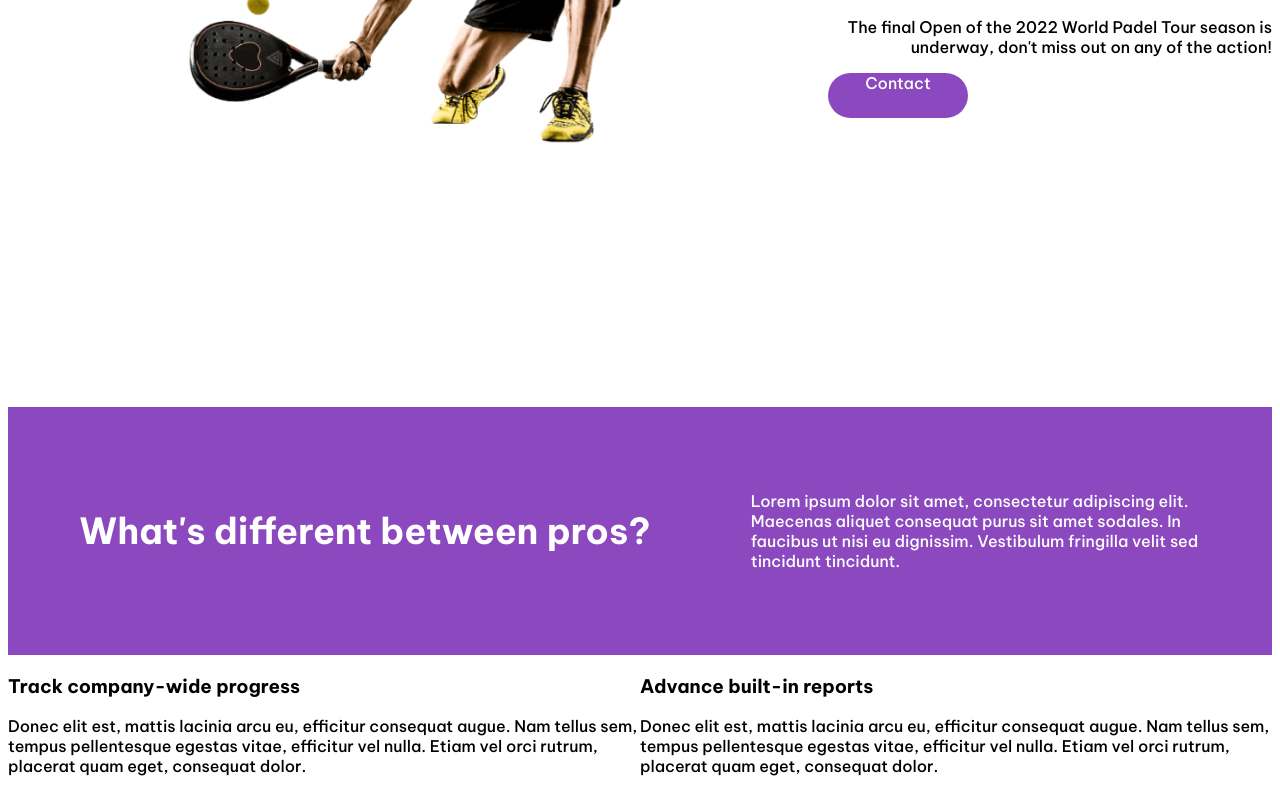
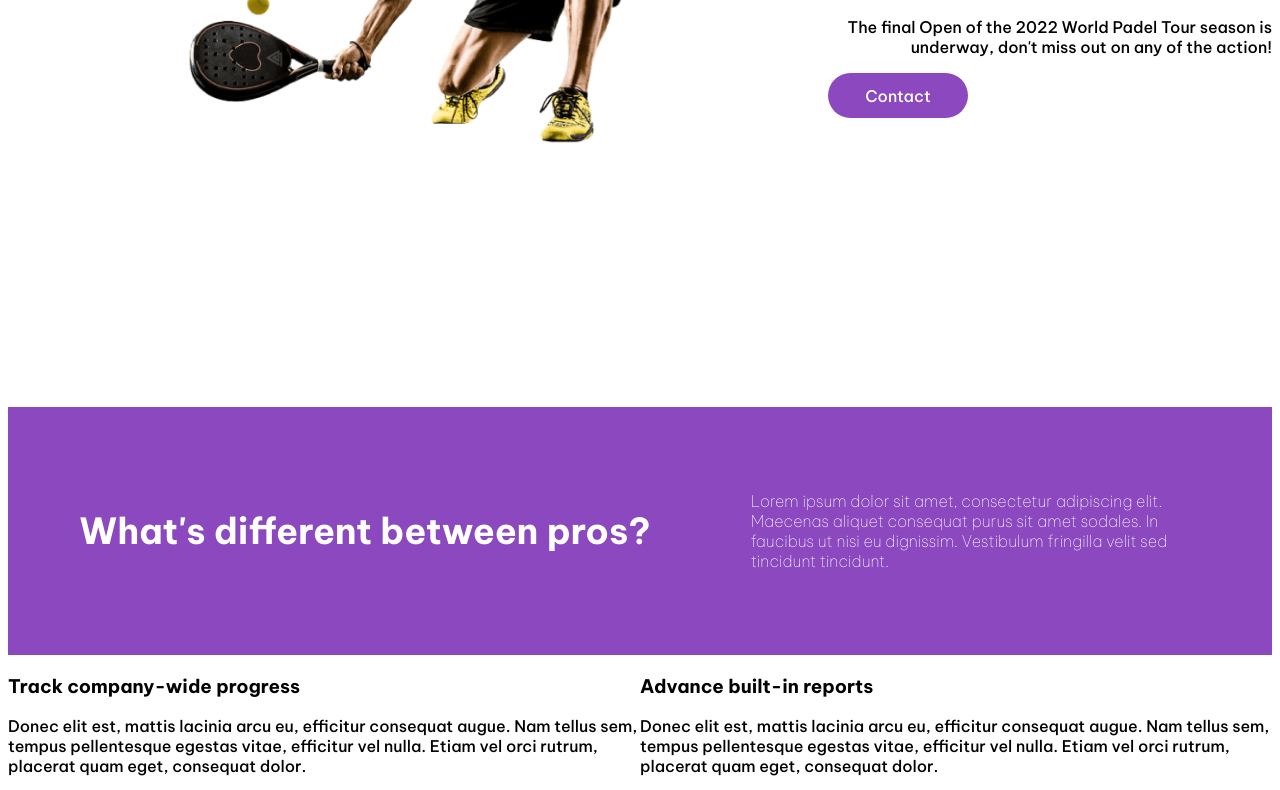
Before and after one commit to Frank-Coder023/EntegableFinal-Frontend1, a plain HTML site: page index.html in a window 1280 px wide. Shown: the part 699-1489 px from the top of the page. Drawn offline with Linux system fonts and the light colour scheme.

Commit message:
Agregando ultimos detalles boton

```diff
--- a/css/style.css
+++ b/css/style.css
@@ -21,13 +21,15 @@ body{
 }
 
 .boton{
+    display: flex;
+    align-items: center;
+    justify-content: center;
     width: 140px;
     height: 45px;
-    text-align: center;
     background-color: #8B48BF;
     background-clip: content-box;
     border-radius: 50px;
-    justify-content: left;
+    justify-content: center;
     color: white;
 }
 
@@ -71,6 +73,7 @@ body{
 }
 
 .Barra_parrafo{
+    font-weight: lighter;
     width: 450px;
     font-size: 16px;
 }
```
